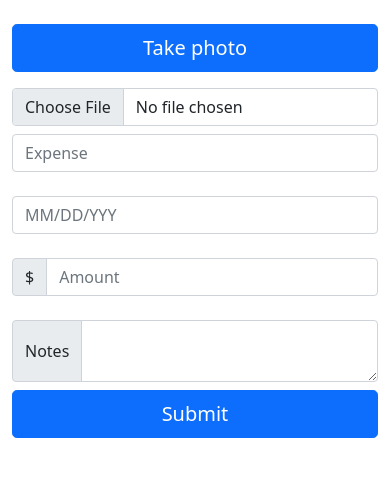
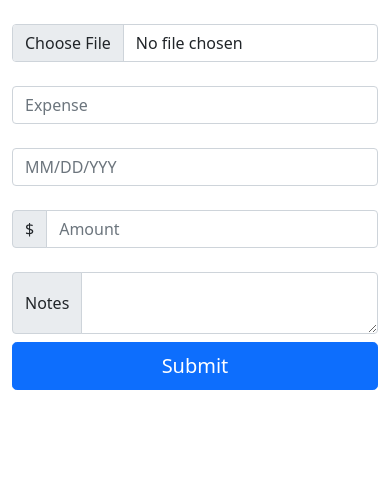
Before and after one commit to roxgib/nimbus-expenses, a Django app: page /add/ in a window 390 px wide. Shown: the part 76-553 px from the top of the page. Run offline with Django 3.2, Linux system fonts and the light colour scheme; some libraries are stand-ins or nearby versions.

Commit message:
Fix deployment issue, mobile photo fix

```diff
--- a/nimbus/production.py
+++ b/nimbus/production.py
@@ -5,6 +5,8 @@ import os
 # that Azure automatically creates for us.
 ALLOWED_HOSTS = [os.environ['WEBSITE_HOSTNAME']] if 'WEBSITE_HOSTNAME' in os.environ else []
 CSRF_TRUSTED_ORIGINS = ['https://'+ os.environ['WEBSITE_HOSTNAME']] if 'WEBSITE_HOSTNAME' in os.environ else []
+
+# for pre-prod testing
 DEBUG = True
 
 # WhiteNoise configuration
--- a/receipts/models.py
+++ b/receipts/models.py
@@ -5,6 +5,7 @@ class User(DefaultUser):
     pass
 
 class Expense(models.Model):
+    readonly_fields = 'date_added', 'user'
     # id = models.IntegerField('ID', primary_key=True)
     date_added = models.DateTimeField('Date Added')
     date = models.DateTimeField('Date')
--- a/receipts/templates/add.html
+++ b/receipts/templates/add.html
@@ -8,15 +8,7 @@
       {% csrf_token %}
       <div class="container form-group">
         <div class="d-grid gap-2">
-          <button
-            type="button"
-            class="btn btn-primary float-left btn-lg"
-            onclick="getPhoto()"
-          >
-            Take photo
-          </button>
-            <div id="photoAlert"></div>
-
+          <div class="input-group mb-3">
             <input
               type="file"
               class="form-control"
@@ -24,6 +16,8 @@
               placeholder="Image"
               accept="image/*;capture=camera"
             />
+          </div>
+
           <div class="input-group mb-3">
             <input
               type="text"
@@ -74,25 +68,6 @@
   </body>
 
 <script>
-  function getPhoto() {
-    if (
-      !("mediaDevices" in navigator && "getUserMedia" in navigator.mediaDevices)
-    ) {
-      alert(
-        "Unable to access the camera on your device. Please add permission in settings."
-      );
-      return;
-    }
-
-    let photo = navigator.mediaDevices.getUserMedia({
-      video: true,
-      facingMode: "user",
-    });
-  }
-
-  function submitExpense() {}
-</script>
-<script>
   $(document).ready(function(){
     var date_input=$('input[name="date"]'); //our date input has the name "date"
     var container=$('.bootstrap-iso form').length>0 ? $('.bootstrap-iso form').parent() : "body";
```
Also changed, not shown: receipts/migrations/0001_initial.py (deleted), receipts/migrations/__init__.py (deleted), 1 other file. Lines whose indentation alone changed are shown as unchanged.
